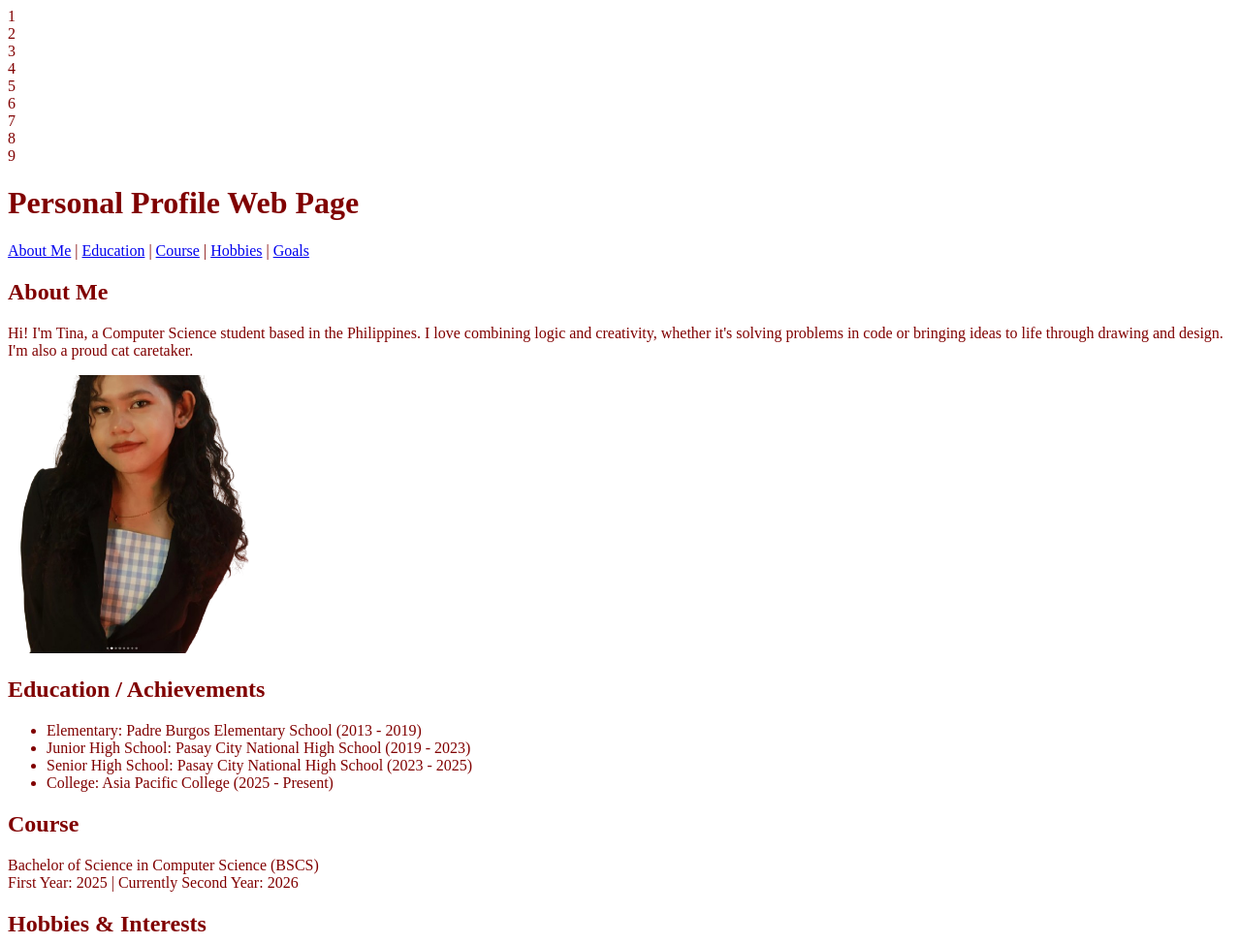
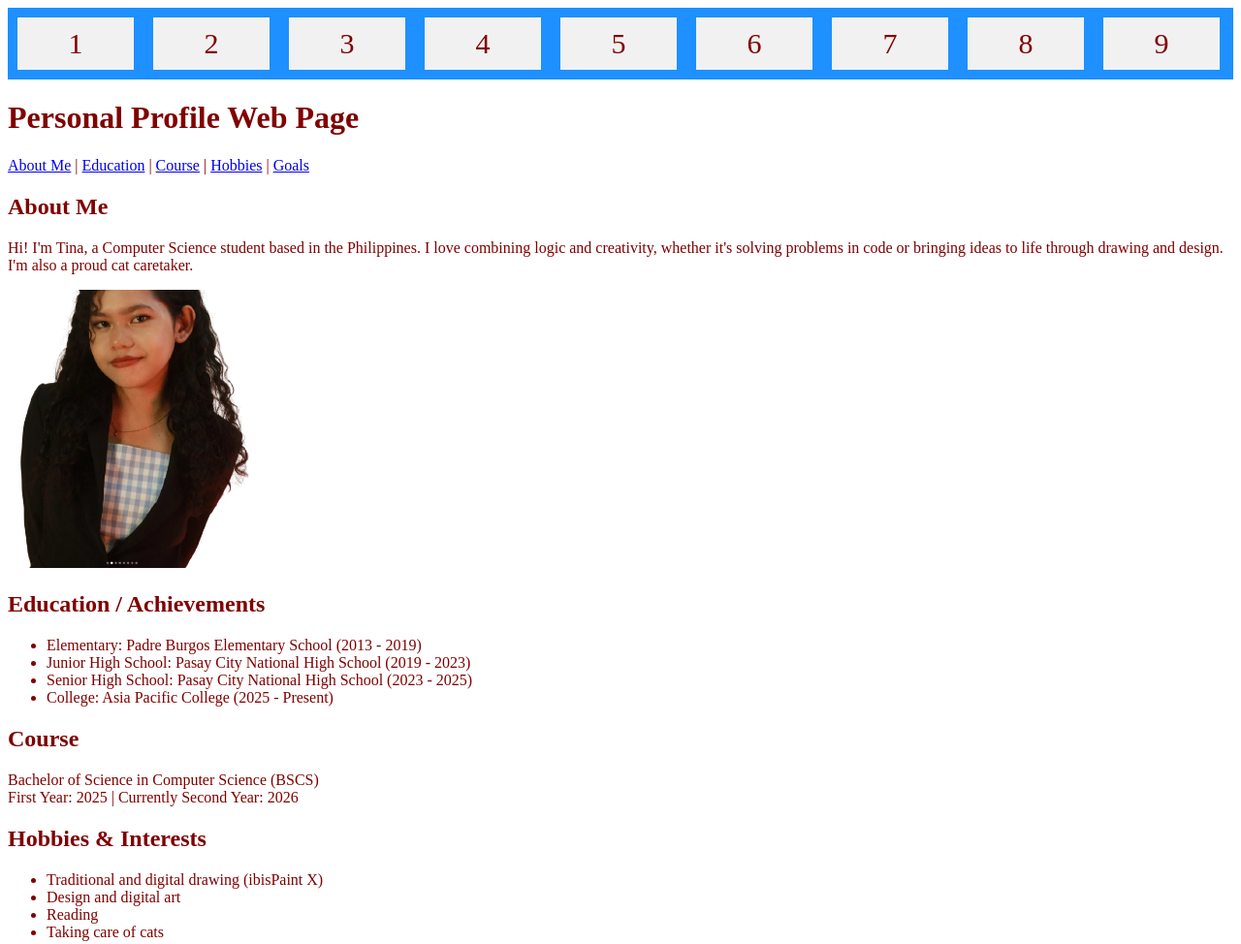
Before and after one commit to apctinahetil/webprog-CS251_IT253-html-lessons, a plain HTML site: page introduction/index.html in a window 1280 px wide. Shown: the top 974 px of the page at 97% size. Drawn offline with Linux system fonts and the light colour scheme; files that its build step writes are made by us from their sources.

Commit message:
Add stylesheet link to index.html

```diff
--- a/introduction/index.html
+++ b/introduction/index.html
@@ -3,6 +3,8 @@
 <head>
 <title>Martina Mae Trisha N. Hetil - Personal Profile</title>
 </head>
+
+<link rel="stylesheet" href="css/flexbox.css?version=0.1">
 <div class="container">
 <div>1</div>
 <div>2</div>
```
